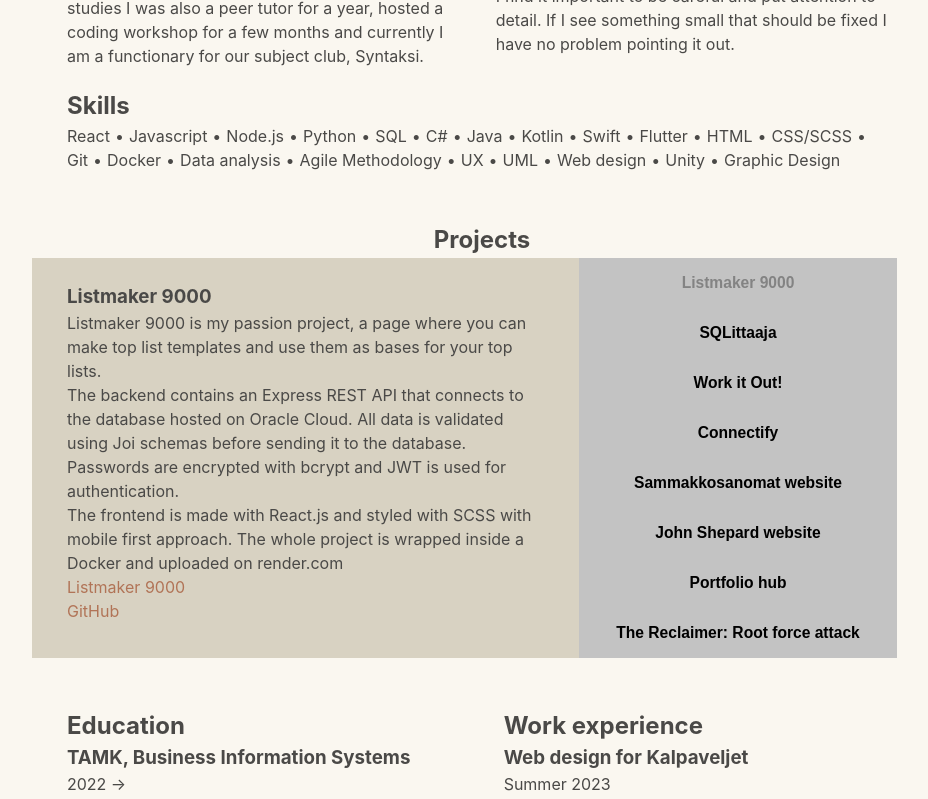
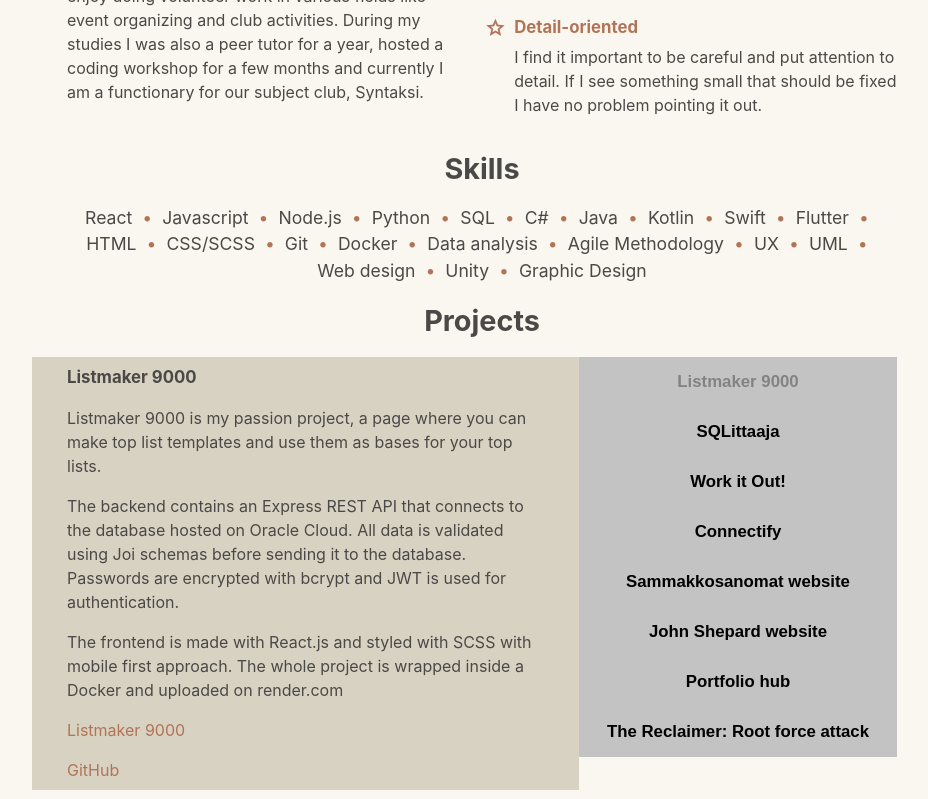
Before and after one commit to vuorisumu/portfolio, a React (Vite) app: page / in a window 1280 px wide. Shown: the part 620-1419 px from the top of the page, without its empty margins (158-1086 px from the left). Built offline with nearby package versions, Linux system fonts and the light colour scheme.

Commit message:
feat: adjust fonts

```diff
--- a/src/components/Cv.jsx
+++ b/src/components/Cv.jsx
@@ -12,8 +12,9 @@ function Cv() {
           <ul>
             {expField.contents.map((exp, index) => (
               <li key={`${expField.name}${index}`}>
-                <h3>{exp.name}</h3>
-                <p>{exp.time}</p>
+                <h3>
+                  {exp.name}, <span>{exp.time}</span>
+                </h3>
                 <p>{exp.description}</p>
               </li>
             ))}
--- a/src/styles/_about.scss
+++ b/src/styles/_about.scss
@@ -1,15 +1,51 @@
+@use "theme";
 @use "defaults";
 
 #aboutContainer {
     @include defaults.threeSections();
 
-    .skills {
-        li {
-            display: inline-block;
+    #strengths {
+        ul {
+            li {
+                padding-left: 30px;
+                padding-top: 4px;
+                position: relative;
 
-            &:not(:last-child)::after {
-                content: "•";
-                padding: 0 5px;
+                h3 {
+                    color: theme.$accent;
+                    padding: 0;
+                }
+
+                p {
+                    padding: 5px 0 15px 0;
+                }
+
+                &::before {
+                    content: 'star';
+                    font-family: 'Material Symbols Outlined';
+                    font-size: 1.4rem;
+                    color: theme.$accent;
+                    position: absolute;
+                    left: 0;
+                    top: 0;
+                }
+            }
+        }
+    }
+
+    #skills {
+        text-align: center;
+
+        .skills {
+            li {
+                display: inline-block;
+                font-size: 1.1rem;
+
+                &:not(:last-child)::after {
+                    content: "•";
+                    padding: 0 10px;
+                    color: theme.$accent;
+                }
             }
         }
     }
--- a/src/styles/_defaults.scss
+++ b/src/styles/_defaults.scss
@@ -1,7 +1,7 @@
 @mixin threeSections() {
     display: grid;
     grid-template-columns: auto auto;
-    gap: 20px 40px;
+    gap: 0px 40px;
 
     section {
         &:last-of-type {
@@ -10,8 +10,22 @@
     }
 }
 
-$verticalPadding: 25px;
+$verticalPadding: 0px;
 $sidePadding: 35px;
 @mixin articlePadding() {
     padding: $verticalPadding $sidePadding;
 }
+
+h2 {
+    font-size: 1.8rem;
+    padding: 15px 0;
+}
+
+h3 {
+    padding: 8px 0;
+    font-size: 1.05rem;
+}
+
+p {
+    padding: 8px 0;
+}
--- a/src/styles/_experience.scss
+++ b/src/styles/_experience.scss
@@ -1,5 +1,14 @@
+@use "theme";
 @use "defaults";
 
 #experience {
     @include defaults.threeSections();
+
+    h3 {
+        color: theme.$accent;
+        span {
+            font-weight: 400;
+            color: theme.$text-primary;
+        }
+    }
 }
--- a/src/styles/_theme.scss
+++ b/src/styles/_theme.scss
@@ -8,7 +8,7 @@ $accent-secondary: var(--accent-secondary);
     --primary-color: #2e2e30;
     --secondary-color: #3f3f42;
     --text-primary: #f4eee0;
-    --accent: #f1b119;
+    --accent: #f0ba3b;
     --accent-secondary: #2f213b;
 }
 
--- a/src/styles/main.css
+++ b/src/styles/main.css
@@ -3,7 +3,7 @@
   --primary-color: #2e2e30;
   --secondary-color: #3f3f42;
   --text-primary: #f4eee0;
-  --accent: #f1b119;
+  --accent: #f0ba3b;
   --accent-secondary: #2f213b;
 }
 
@@ -100,6 +100,20 @@ nav select option {
   color: #000;
 }
 
+h2 {
+  font-size: 1.8rem;
+  padding: 15px 0;
+}
+
+h3 {
+  padding: 8px 0;
+  font-size: 1.05rem;
+}
+
+p {
+  padding: 8px 0;
+}
+
 #projects h2 {
   text-align: center;
 }
@@ -110,7 +124,7 @@ nav select option {
 #projectContainer #projectDisplay {
   flex: 60%;
   margin-left: -35px;
-  padding: 25px 35px;
+  padding: 0px 35px;
   background: var(--secondary-color);
 }
 #projectContainer .projectButtons {
@@ -177,26 +191,59 @@ nav select option {
 #aboutContainer {
   display: grid;
   grid-template-columns: auto auto;
-  gap: 20px 40px;
+  gap: 0px 40px;
 }
 #aboutContainer section:last-of-type {
   grid-column: 1/3;
 }
-#aboutContainer .skills li {
+#aboutContainer #strengths ul li {
+  padding-left: 30px;
+  padding-top: 4px;
+  position: relative;
+}
+#aboutContainer #strengths ul li h3 {
+  color: var(--accent);
+  padding: 0;
+}
+#aboutContainer #strengths ul li p {
+  padding: 5px 0 15px 0;
+}
+#aboutContainer #strengths ul li::before {
+  content: "star";
+  font-family: "Material Symbols Outlined";
+  font-size: 1.4rem;
+  color: var(--accent);
+  position: absolute;
+  left: 0;
+  top: 0;
+}
+#aboutContainer #skills {
+  text-align: center;
+}
+#aboutContainer #skills .skills li {
   display: inline-block;
+  font-size: 1.1rem;
 }
-#aboutContainer .skills li:not(:last-child)::after {
+#aboutContainer #skills .skills li:not(:last-child)::after {
   content: "•";
-  padding: 0 5px;
+  padding: 0 10px;
+  color: var(--accent);
 }
 
 #experience {
   display: grid;
   grid-template-columns: auto auto;
-  gap: 20px 40px;
+  gap: 0px 40px;
 }
 #experience section:last-of-type {
   grid-column: 1/3;
+}
+#experience h3 {
+  color: var(--accent);
+}
+#experience h3 span {
+  font-weight: 400;
+  color: var(--text-primary);
 }
 
 #contact {
@@ -243,7 +290,7 @@ ul {
 }
 
 main article {
-  padding: 25px 35px;
+  padding: 0px 35px;
 }
 
 footer {
```
Also changed, not shown: 1 other file (tests, documents, lock files or other folders).
